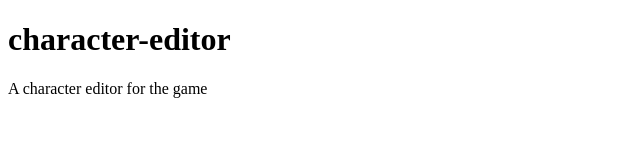
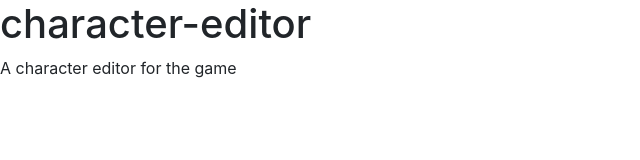
Before and after one commit to rgee/character-editor, a website: page app/views/index.html in a window 1280 px wide. Shown: the whole page, without its empty margins (0-640 px from the left). Drawn offline with nearby package versions, Linux system fonts and the light colour scheme; some packages are replaced by stand-ins of ours; a script that the page names is missing.

Commit message:
Add dependencies on angular, angular bootstrap and bootstrap.

```diff
--- a/app/views/index.html
+++ b/app/views/index.html
@@ -2,6 +2,9 @@
 <html>
 <head>
     <title>character-editor</title>
+    <link rel="stylesheet" href="../../bower_components/bootstrap/dist/bootstrap.css">
+    <srcipt src="../../bower_components/angular/angular.min.js"></script>
+    <script src="../../bower_components/angular-bootstrap/ui-bootstrap-tpls.min.js"></script>
 </head>
 <body>
 	<h1>character-editor</h1>
```
Also changed, not shown: bower.json (+7 -2 lines).
